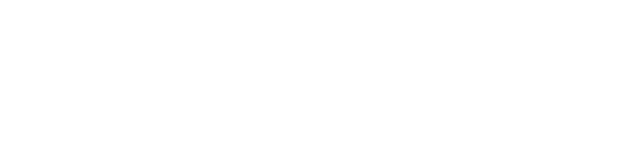
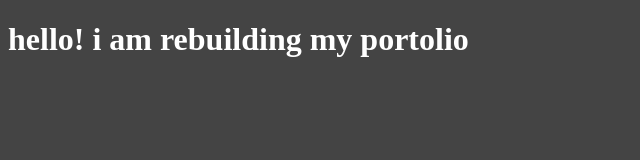
Before and after one commit to rgauna/portfolio, a website: page dist/index.html in a window 1280 px wide. Shown: the whole page, without its empty margins (0-640 px from the left). Drawn offline with Linux system fonts and the light colour scheme.

Commit message:
setting up node sass initial config files

```diff
--- a/package.json
+++ b/package.json
@@ -8,7 +8,7 @@
   },
   "devDependencies": {},
   "scripts": {
-    "sass": "node-sass -w scss/ -o dist/css/ --recursvice"
+    "sass": "node-sass -w scss/ -o dist/css/ --recursive"
   },
   "repository": {
     "type": "git",
--- a/scss/main.scss
+++ b/scss/main.scss
@@ -0,0 +1,6 @@
+$primary-color: #444;
+
+body {
+    background: $primary-color;
+    color: #fff;
+}
```
Also changed, not shown: dist/css/main.css (added), dist/index.html.
